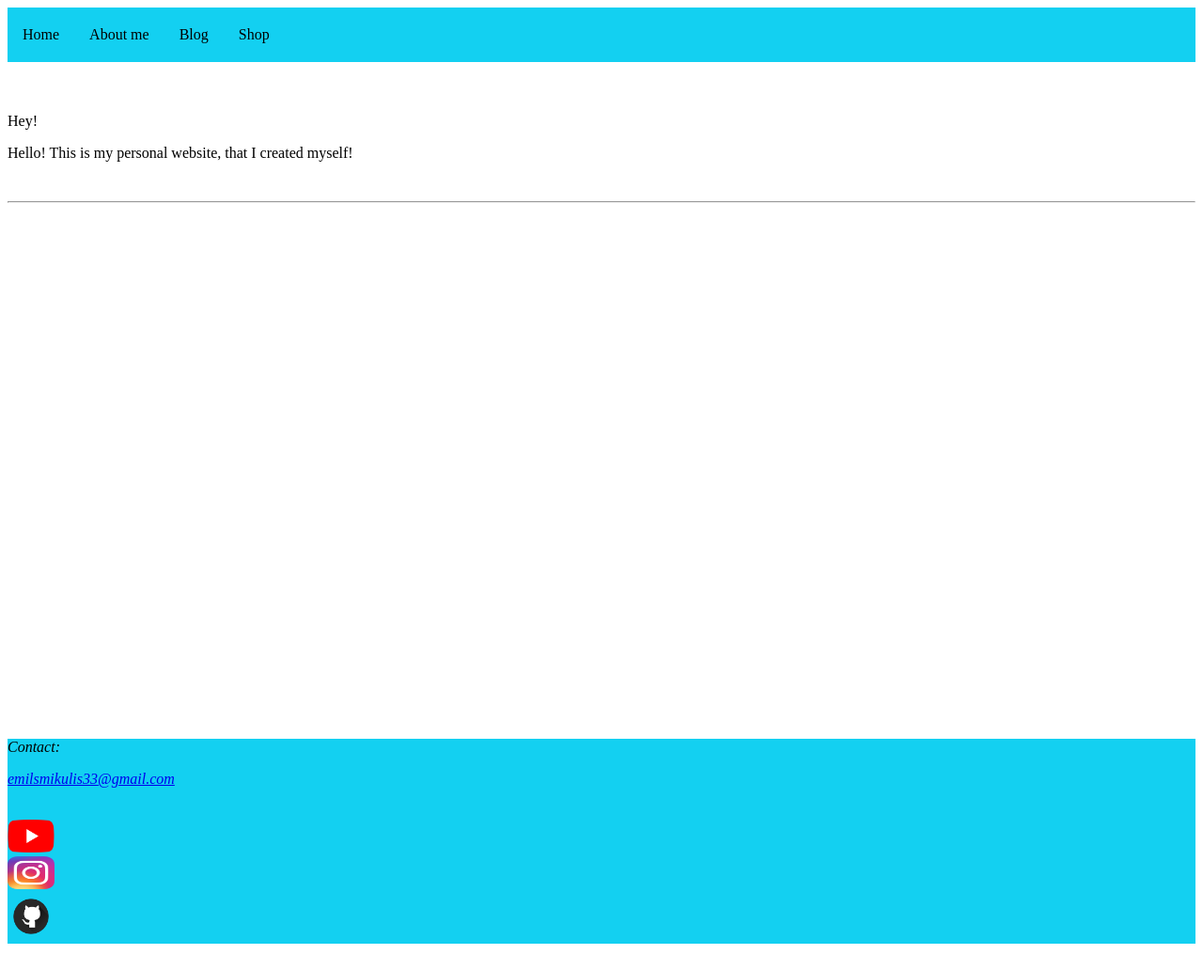
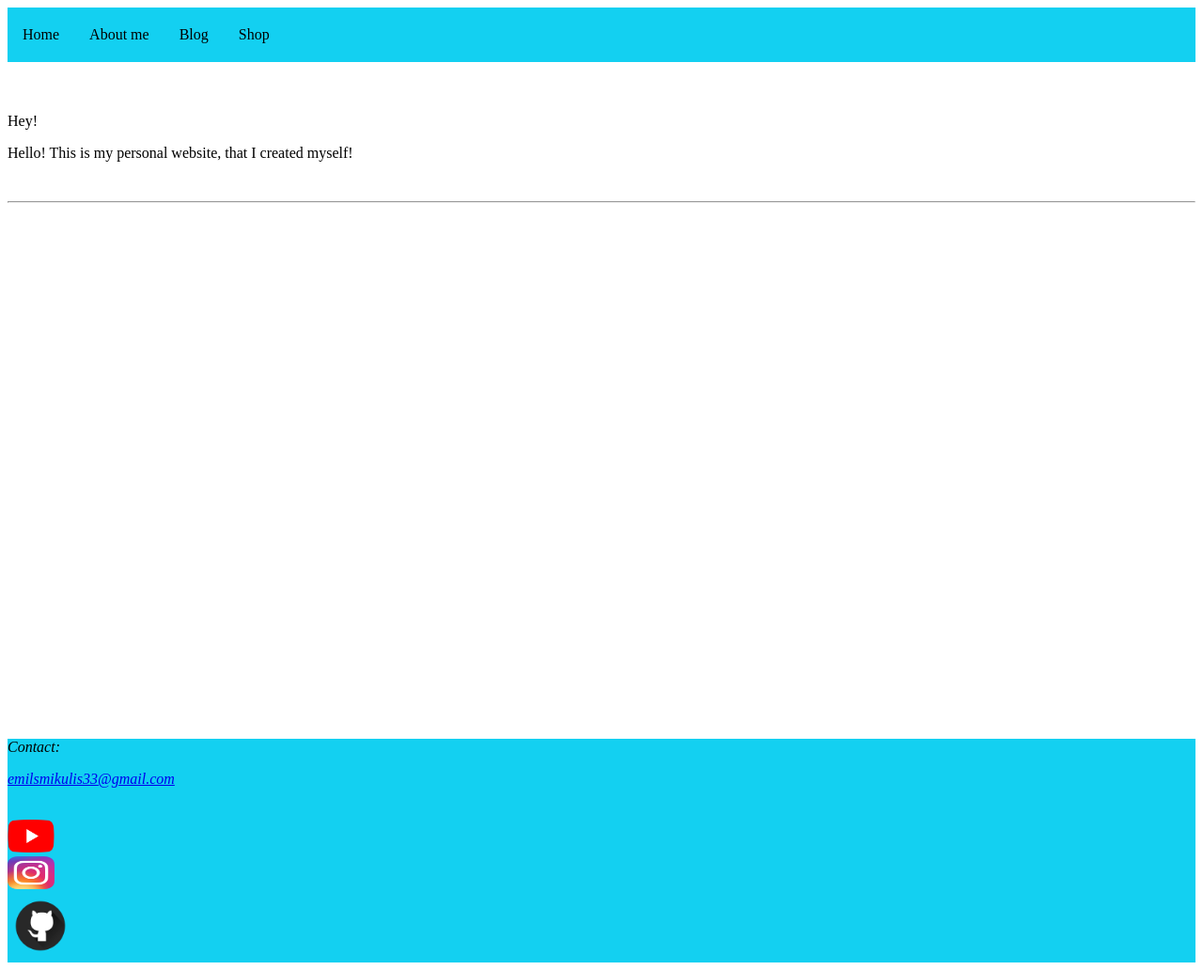
Before and after one commit to emilsmikulis/MyWebsite, a plain HTML site: page index.html in a window 1280 px wide. Shown: the whole page at 94% size. Drawn offline with Linux system fonts and the light colour scheme.

Commit message:
Git icon width

```diff
--- a/main.css
+++ b/main.css
@@ -35,7 +35,7 @@ body {
 
   .githubicon
   {
-    width:50px
+    width:70px
   }
 
    ul {
```
